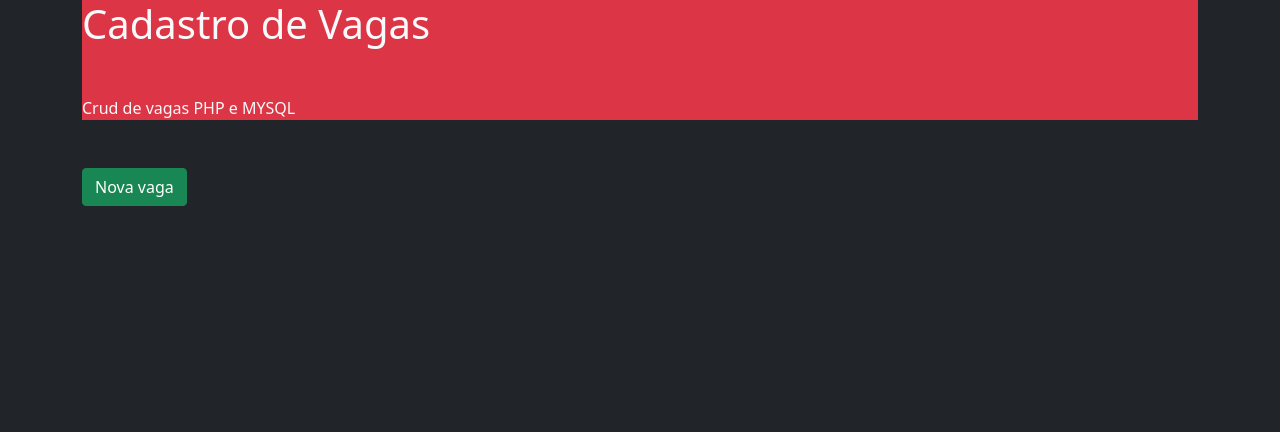
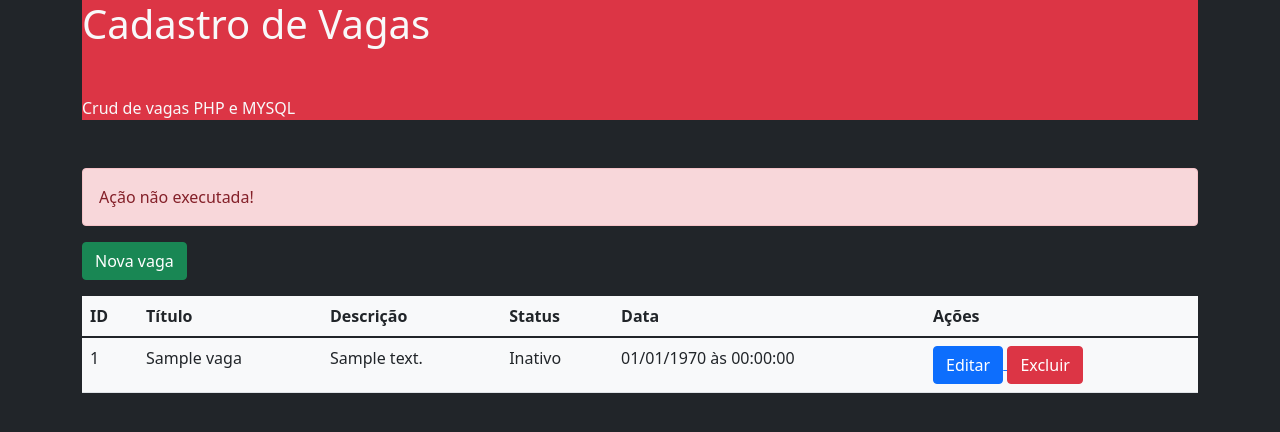
Before and after one commit to Jaimrg/PHP-CRUD, a PHP site: page /index.php?status=error in a window 1280 px wide. Shown: the top 432 px of the page. Run offline with PHP 8.4, Linux system fonts and the light colour scheme; tables that the repository leaves empty or names only in its code hold one stand-in row (values such as "Sample post").

Commit message:
CRUD Completo

```diff
--- a/includes/listagem.php
+++ b/includes/listagem.php
@@ -1,8 +1,73 @@
+<?php
+
+  $mensagem = '';
+  if(isset($_GET['status'])){
+    switch ($_GET['status']) {
+      case 'success':
+        $mensagem = '<div class="alert alert-success">Ação executada com sucesso!</div>';
+        break;
+
+      case 'error':
+        $mensagem = '<div class="alert alert-danger">Ação não executada!</div>';
+        break;
+    }
+  }
+
+  $resultados = '';
+  foreach($vagas as $vaga){
+    $resultados .= '<tr>
+                      <td>'.$vaga->id.'</td>
+                      <td>'.$vaga->titulo.'</td>
+                      <td>'.$vaga->descricao.'</td>
+                      <td>'.($vaga->ativo == 's' ? 'Ativo' : 'Inativo').'</td>
+                      <td>'.date('d/m/Y à\s H:i:s',strtotime($vaga->data)).'</td>
+                      <td>
+                        <a href="Editar.php?id='.$vaga->id.'">
+                          <button type="button" class="btn btn-primary">Editar</button>
+                        </a>
+                        <a href="Excluir.php?id='.$vaga->id.'">
+                          <button type="button" class="btn btn-danger">Excluir</button>
+                        </a>
+                      </td>
+                    </tr>';
+  }
+
+  $resultados = strlen($resultados) ? $resultados : '<tr>
+                                                       <td colspan="6" class="text-center">
+                                                              Nenhuma vaga encontrada
+                                                       </td>
+                                                    </tr>';
+
+?>
 <main>
-<section>
+
+  <?=$mensagem?>
+
+  <section>
     <a href="cadastrar.php">
       <button class="btn btn-success">Nova vaga</button>
     </a>
   </section>
 
+  <section>
+
+    <table class="table bg-light mt-3">
+        <thead>
+          <tr>
+            <th>ID</th>
+            <th>Título</th>
+            <th>Descrição</th>
+            <th>Status</th>
+            <th>Data</th>
+            <th>Ações</th>
+          </tr>
+        </thead>
+        <tbody>
+            <?=$resultados?>
+        </tbody>
+    </table>
+
+  </section>
+
+
 </main>
--- a/index.php
+++ b/index.php
@@ -2,6 +2,10 @@
 
 require __DIR__.'/vendor/autoload.php';
 
+use \App\Entidade\Vaga;
+
+$vagas = Vaga::getVagas();
+
 include __DIR__.'/includes/header.php';
 include __DIR__.'/includes/listagem.php';
 include __DIR__.'/includes/footer.php';
--- a/model/Entidade/vaga.php
+++ b/model/Entidade/vaga.php
@@ -3,7 +3,7 @@
 namespace App\Entidade;
 
 use App\Db\Database;
-
+use \PDO;
 
 class Vaga{
 
@@ -54,8 +54,52 @@ class Vaga{
                                       'ativo'     => $this->ativo,
                                       'data'      => $this->data
                                     ]);
-     echo "<pre>" ; print_r($this); echo"</pre>"; exit;
+//     echo "<pre>" ; print_r($this); echo"</pre>"; exit;
     //RETORNAR SUCESSO
-   // return true;
+   return true;
+  }
+
+
+  /**
+   * Método responsável por atualizar a vaga no banco
+   * @return boolean
+   */
+  public function atualizar(){
+    return (new Database('vagas'))->update('id = '.$this->id,[
+                                                                'titulo'    => $this->titulo,
+                                                                'descricao' => $this->descricao,
+                                                                'ativo'     => $this->ativo,
+                                                                'data'      => $this->data
+                                                              ]);
+  }
+
+  /**
+   * Método responsável por excluir a vaga do banco
+   * @return boolean
+   */
+  public function excluir(){
+    return (new Database('vagas'))->delete('id = '.$this->id);
+  }
+
+  /**
+   * Método responsável por obter as vagas do banco de dados
+   * @param  string $where
+   * @param  string $order
+   * @param  string $limit
+   * @return array
+   */
+  public static function getVagas($where = null, $order = null, $limit = null){
+    return (new Database('vagas'))->select($where,$order,$limit)
+                                  ->fetchAll(PDO::FETCH_CLASS,self::class);
+  }
+
+  /**
+   * Método responsável por buscar uma vaga com base em seu ID
+   * @param  integer $id
+   * @return Vaga
+   */
+  public static function getVaga($id){
+    return (new Database('vagas'))->select('id = '.$id)
+                                  ->fetchObject(self::class);
   }
 }
```
Also changed, not shown: Editar.php (added, +41 -0 lines), Excluir.php (added, +33 -0 lines), includes/confirmar.php (added, +21 -0 lines).
